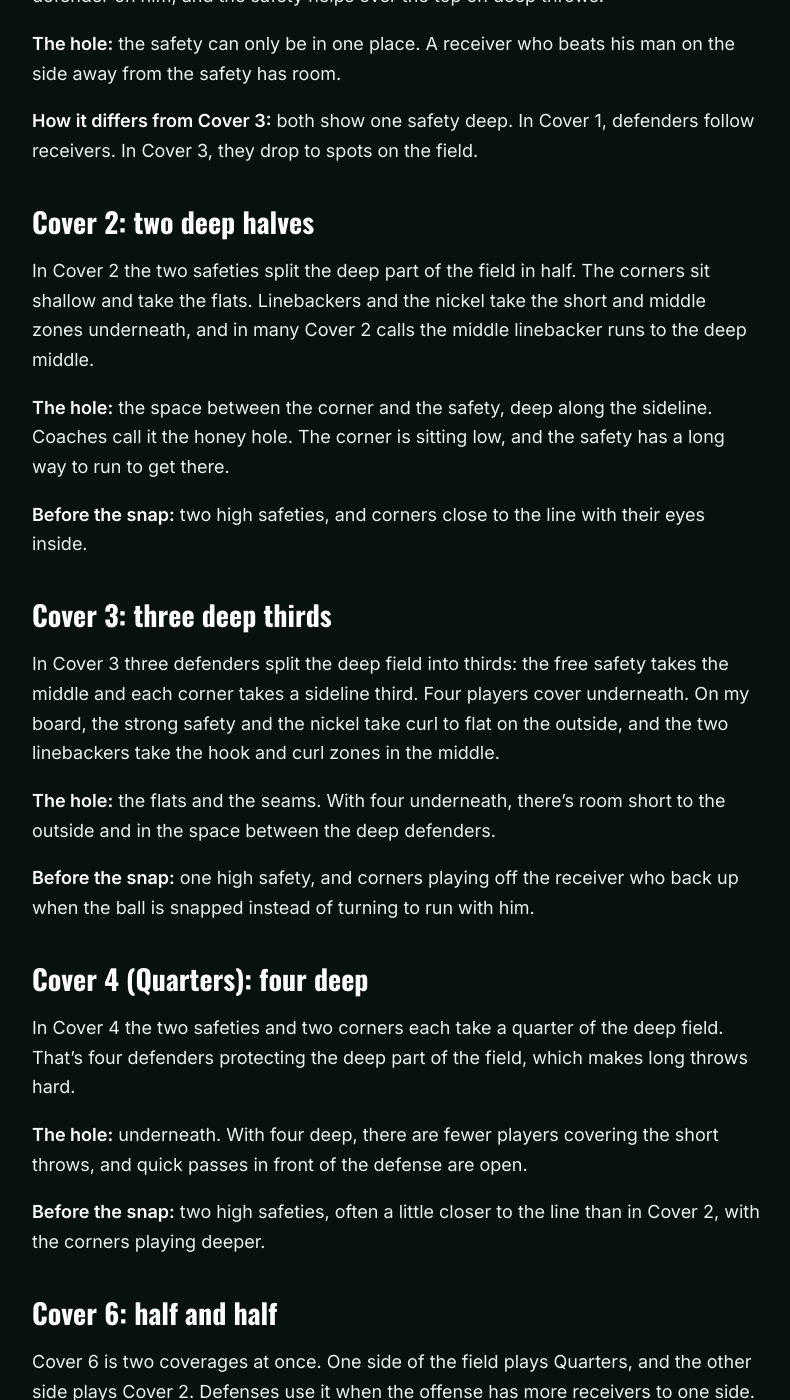
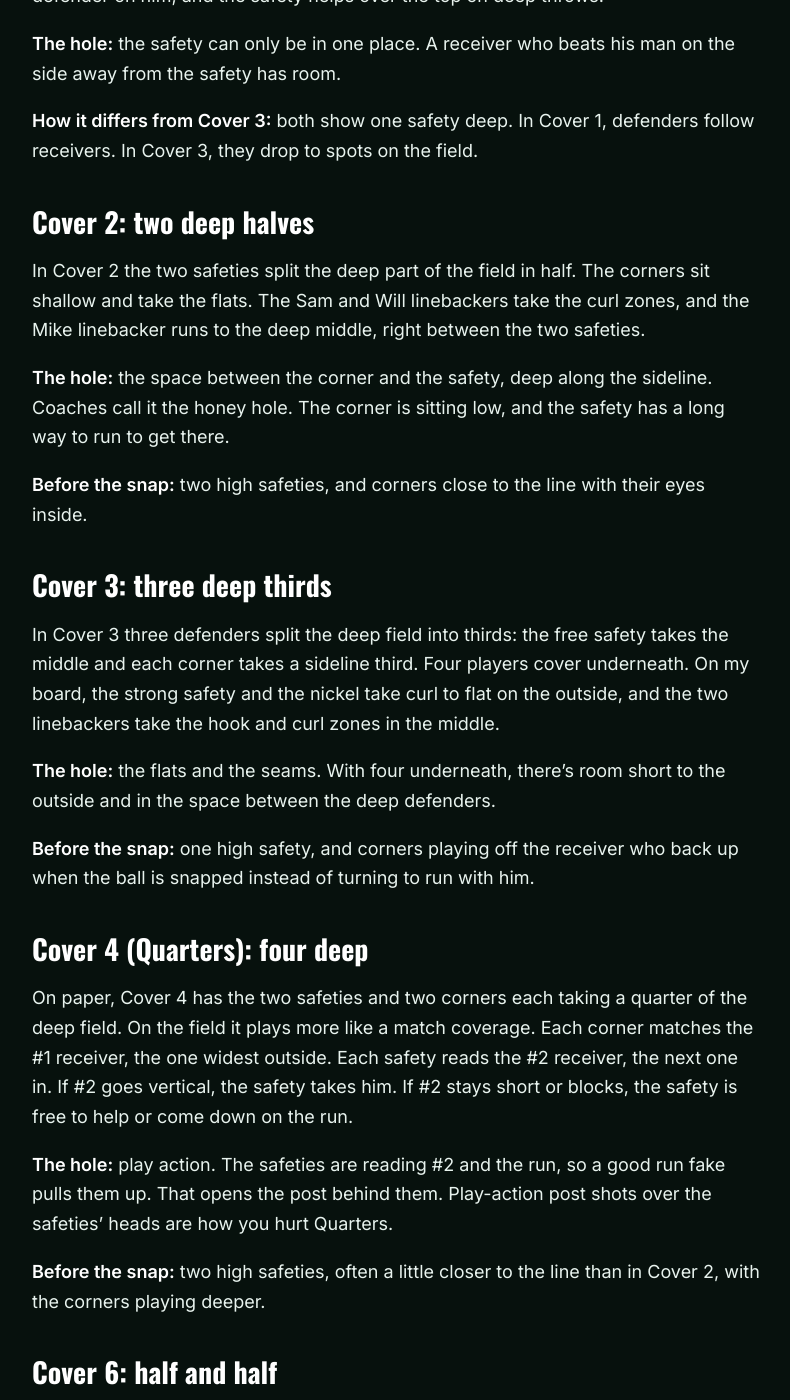
Before and after one commit to ReadandRipQB/readandrip-learn, a Jekyll site: the page built from _posts/2026-10-26-football-coverages-explained.md, in a window 1280 px wide and 1400 px high, scrolled down 1606 px. Shown: the whole window, without its empty margins (244-1034 px from the left). Built offline with Jekyll 4.4.1, drawn with Linux system fonts in a browser that asks for light colours; some of the changed text lies outside the part shown.

Commit message:
Coverages article: fix Cover 2 underneath roles and Cover 4 match rules and hole (Zach's corrections)
Co-Authored-By: Claude Opus 5.5 <noreply@anthropic.com>
Claude-Session: https://claude.ai/code/session_01FgCFT5XXfXnrXNk15gxbuR

```diff
--- a/_posts/2026-10-26-football-coverages-explained.md
+++ b/_posts/2026-10-26-football-coverages-explained.md
@@ -65,7 +65,7 @@ Cover 1 is man coverage with one free safety in the deep middle. Each receiver h
 
 ## Cover 2: two deep halves
 
-In Cover 2 the two safeties split the deep part of the field in half. The corners sit shallow and take the flats. Linebackers and the nickel take the short and middle zones underneath, and in many Cover 2 calls the middle linebacker runs to the deep middle.
+In Cover 2 the two safeties split the deep part of the field in half. The corners sit shallow and take the flats. The Sam and Will linebackers take the curl zones, and the Mike linebacker runs to the deep middle, right between the two safeties.
 
 **The hole:** the space between the corner and the safety, deep along the sideline. Coaches call it the honey hole. The corner is sitting low, and the safety has a long way to run to get there.
 
@@ -81,9 +81,9 @@ In Cover 3 three defenders split the deep field into thirds: the free safety tak
 
 ## Cover 4 (Quarters): four deep
 
-In Cover 4 the two safeties and two corners each take a quarter of the deep field. That's four defenders protecting the deep part of the field, which makes long throws hard.
+On paper, Cover 4 has the two safeties and two corners each taking a quarter of the deep field. On the field it plays more like a match coverage. Each corner matches the #1 receiver, the one widest outside. Each safety reads the #2 receiver, the next one in. If #2 goes vertical, the safety takes him. If #2 stays short or blocks, the safety is free to help or come down on the run.
 
-**The hole:** underneath. With four deep, there are fewer players covering the short throws, and quick passes in front of the defense are open.
+**The hole:** play action. The safeties are reading #2 and the run, so a good run fake pulls them up. That opens the post behind them. Play-action post shots over the safeties' heads are how you hurt Quarters.
 
 **Before the snap:** two high safeties, often a little closer to the line than in Cover 2, with the corners playing deeper.
 
@@ -124,6 +124,6 @@ It means both safeties are deep before the snap. That usually points to Cover 2,
 
 ### How do I tell Cover 2 from Cover 4?
 
-Both show two deep safeties. In Cover 2 the corners are usually close to the line, ready to take the flats. In Cover 4 the corners are usually deeper, because each one has a deep quarter of the field. Confirm it after the snap: if the corners sink with the receivers, it's Quarters.
+Both show two deep safeties. In Cover 2 the corners are usually close to the line, ready to take the flats. In Cover 4 the corners are usually deeper, because each one is matching the #1 receiver deep. Confirm it after the snap: if the corners stay on top of #1 and the safeties jump the #2 receivers, it's Quarters.
 
 See it before the snap. Read & Rip teaches every one of these coverages one picture at a time, then asks you to call them on every snap in Season Mode. Try Read & Rip free in any browser or on Google Play.
```
